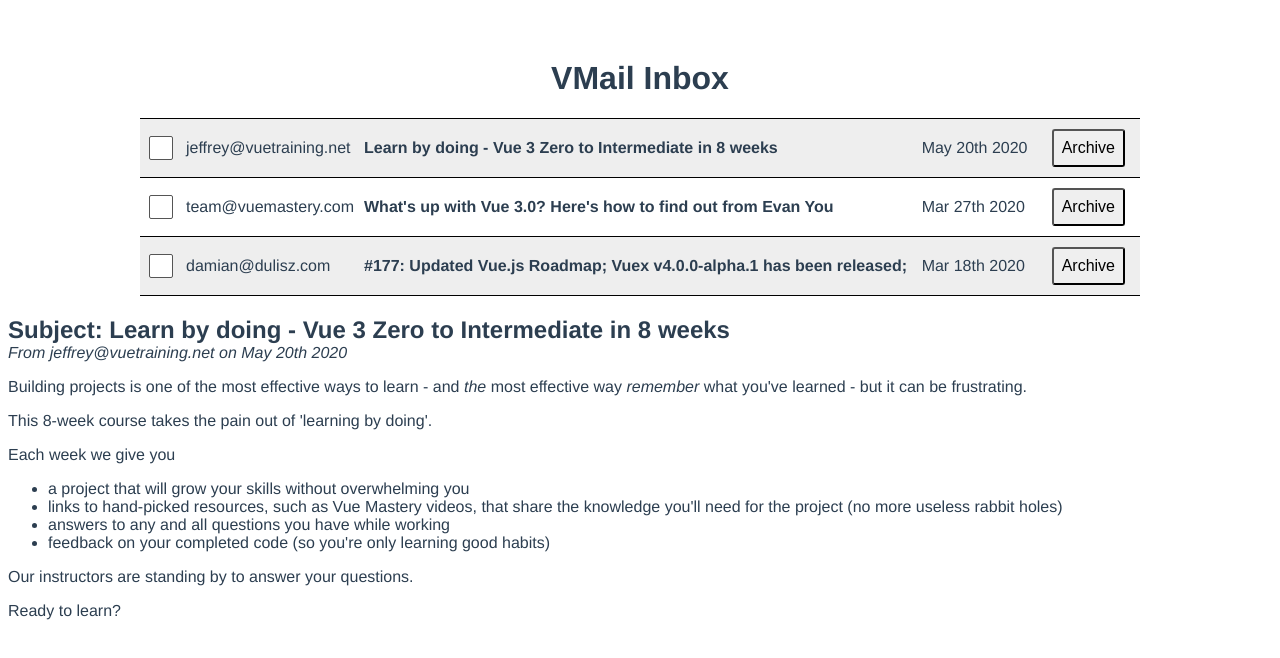
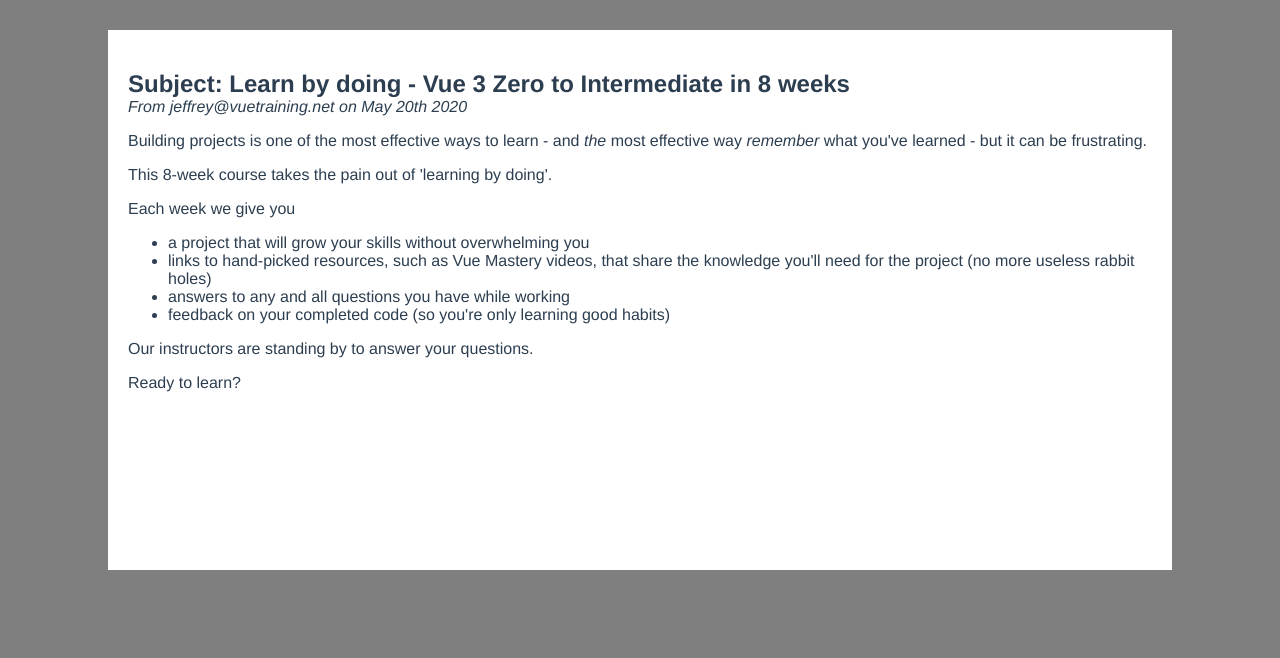
Before and after one commit to Rikstam/vue-gmail-clone, a Vue app in the folder app/: page / in a window 1280 px wide. Both pictures are taken after a click on the element 640 px from the left and 148 px from the top of the page. Shown: the top 658 px of the page. Built offline with nearby package versions, Linux system fonts and the light colour scheme; no server answers; data requests are answered from the project's data file.

Commit message:
Open email in a modal

```diff
--- a/app/src/components/MailTable.vue
+++ b/app/src/components/MailTable.vue
@@ -15,7 +15,9 @@
           </tr>
     </tbody>
   </table>
-  <MailView v-if="openedEmail" :email="openedEmail"/>
+  <ModalView v-if="openedEmail" @closeModal="openedEmail = null">
+    <MailView :email="openedEmail"/>
+  </ModalView>
 </template>
 
 <script>
@@ -23,6 +25,7 @@
 import axios from 'axios';
 import { format } from 'date-fns';
 import MailView from './MailView.vue';
+import ModalView from './ModalView.vue';
 
 export default {
     async setup() {
@@ -60,6 +63,6 @@
             return this.sortedEmails.filter(e => !e.archived);
         }
     },
-    components: { MailView }
+    components: { MailView, ModalView }
 }
 </script>
--- /dev/null
+++ b/app/src/components/ModalView.vue
@@ -0,0 +1,21 @@
+<template>
+<div class="modal">
+    <div class="overlay" @click="emit('closeModal')"></div>
+        <div class="modal-card">
+        <slot></slot>
+    </div>
+</div>
+</template>
+
+<script>
+export default {
+    setup(props, { emit }) {
+        return {
+            emit
+        }
+    }
+}
+</script>
+
+<style scoped>
+</style>
```
